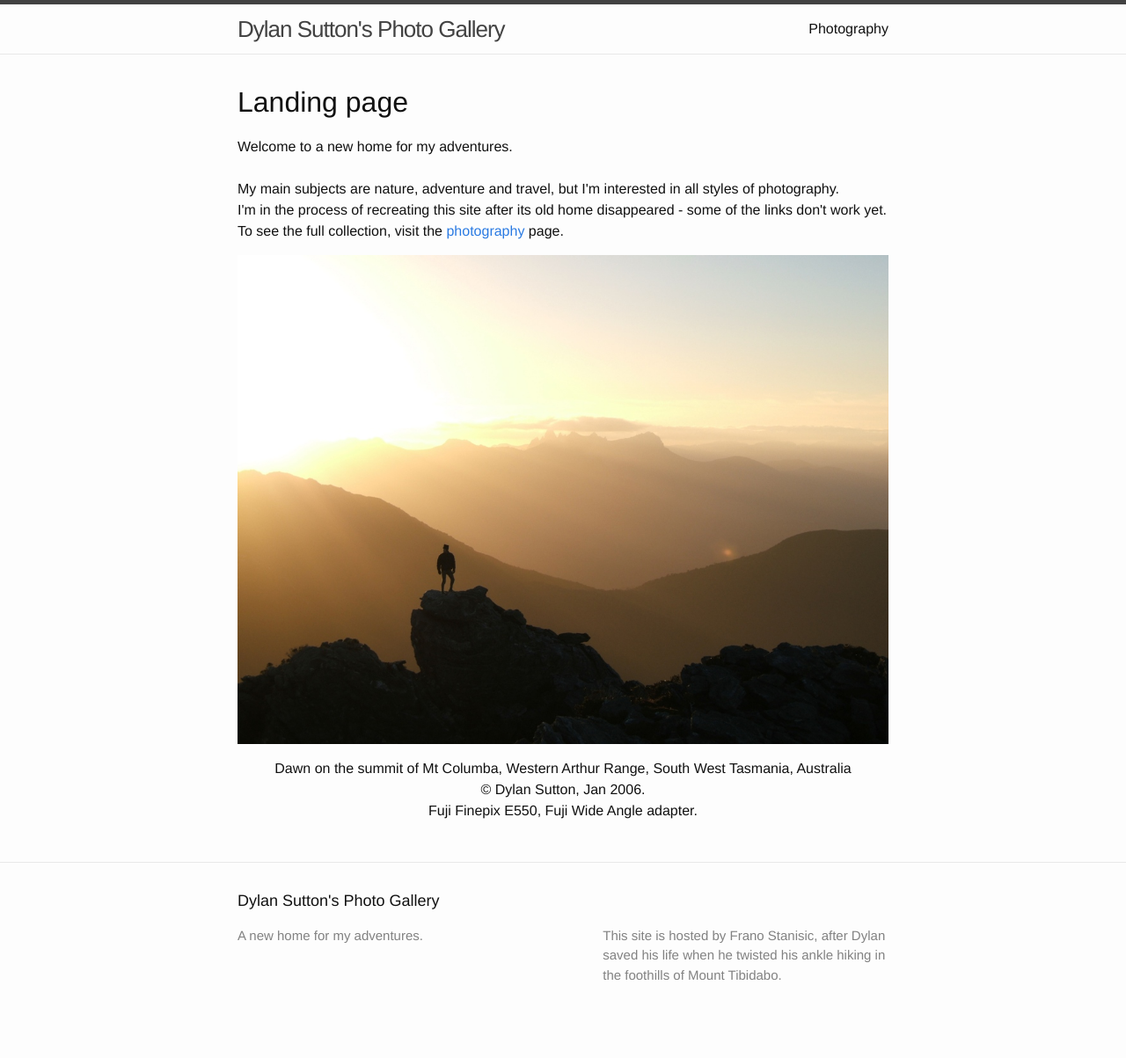
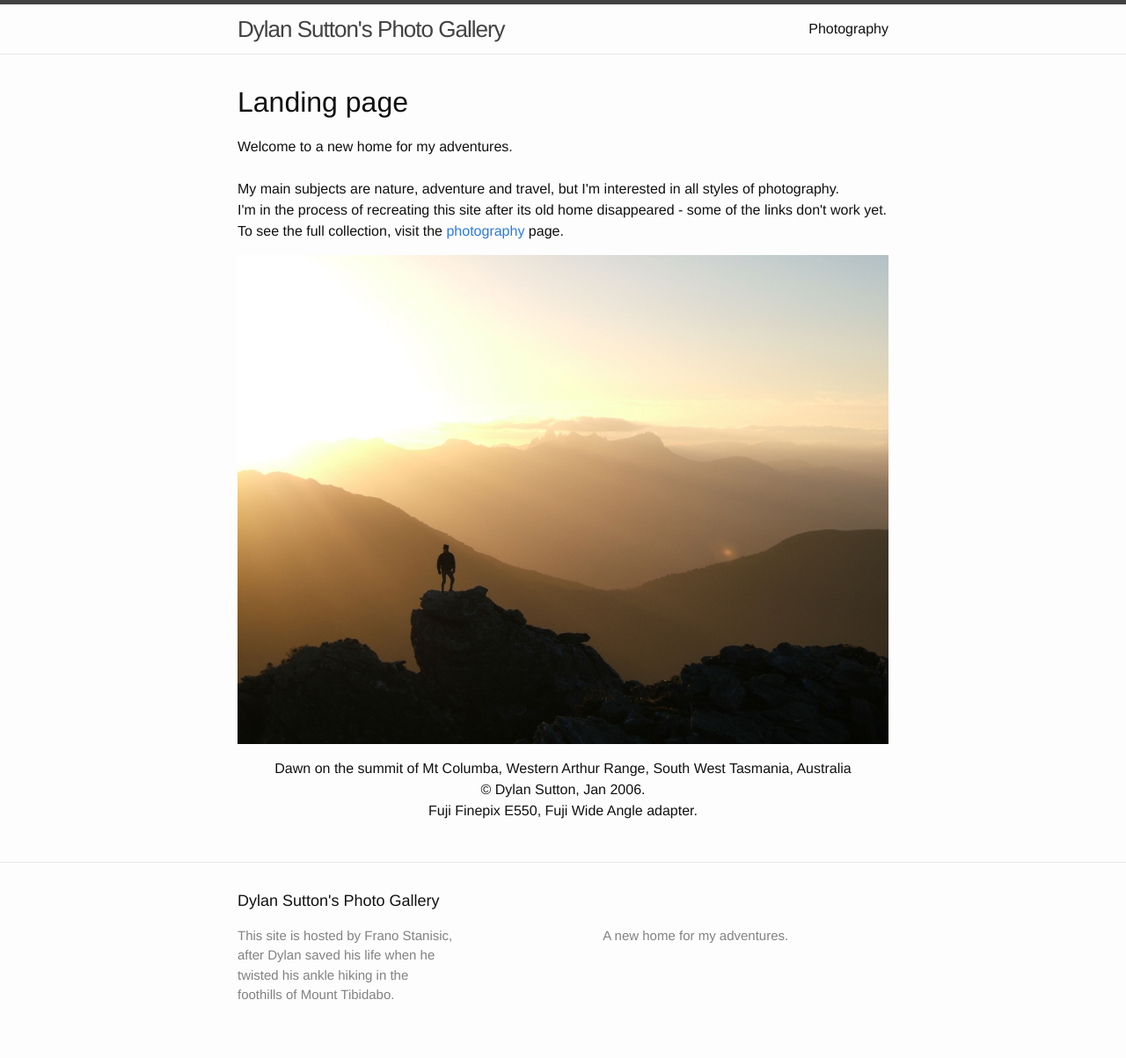
Before and after one commit to franomai/dylansphotopage, a Jekyll site: the page built from index.html, in a window 1280 px wide. Shown: the whole page at 88% size. Built offline with Jekyll 4.4.1, drawn with Linux system fonts in a browser that asks for light colours; before the commit the page ends 1180 px from its top, so only the background shows below that; part of the change alters nothing that is shown.

```diff
--- a/_config.yml
+++ b/_config.yml
@@ -8,7 +8,7 @@
 # Site settings
 title: Dylan Sutton's Photo Gallery
 description: > # this means to ignore newlines until "baseurl:"
-  This site is hosted by Frano Stanisic, after Dylan saved his life when he twisted his ankle hiking in the foothills of Mount Tibidabo.
+  A new home for my adventures.
 baseurl: "/dylansphotopage" # the subpath of your site, e.g. /blog
 url: "//franomai.github.io" # the base hostname & protocol for your site
 
--- a/_includes/footer.html
+++ b/_includes/footer.html
@@ -6,7 +6,7 @@
 
     <div class="footer-col-wrapper">
       <div class="footer-col footer-col-1">
-        <p>A new home for my adventures.</p>
+        <p>This site is hosted by Frano Stanisic, after Dylan saved his life when he twisted his ankle hiking in the foothills of Mount Tibidabo.</p>
       </div>
 
       <div class="footer-col footer-col-2">
```
Also changed, not shown: assets/photography/landscapes/Frenchmans-full.jpg (renamed from assets/photography/landscapes/Frenchmans-full.JPG).
